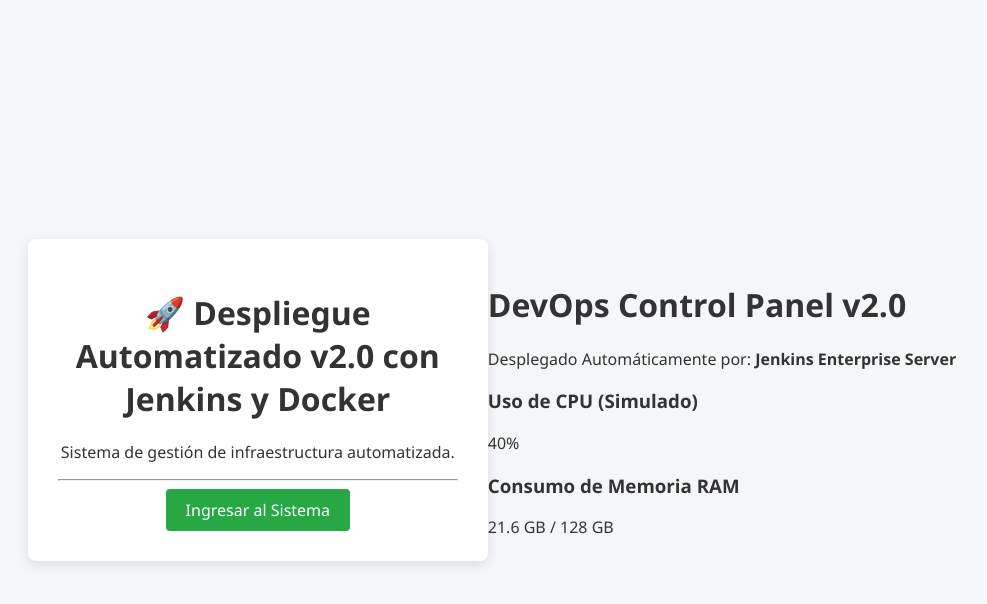
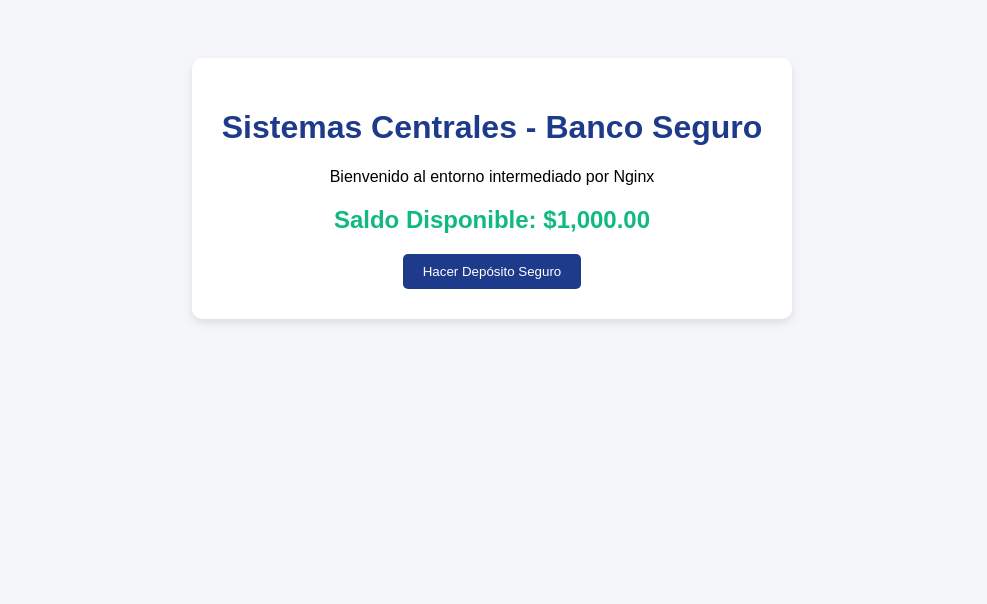
Before and after one commit to 77591500/app-DEVON, a plain HTML site: page website/index.html in a window 1280 px wide. Shown: the whole page, without its empty margins (148-1135 px from the left). Drawn offline with Linux system fonts and the light colour scheme.

```diff
--- a/website/index.html
+++ b/website/index.html
@@ -2,53 +2,22 @@
 <html lang="es">
 <head>
     <meta charset="UTF-8">
-    <meta name="viewport" content="width=device-width, initial-scale=1.0">
-    <title>Bienvenido - Enterprise App</title>
-    <link rel="stylesheet" href="css/styles.css">
+    <title>Banco Seguro - Panel Principal</title>
+    <style>
+        body { font-family: Arial, sans-serif; background-color: #f4f6f9; text-align: center; padding: 50px; }
+        .card { background: white; padding: 30px; border-radius: 10px; box-shadow: 0 4px 8px rgba(0,0,0,0.1); display: inline-block; }
+        h1 { color: #1e3a8a; }
+        .balance { font-size: 24px; color: #10b981; font-weight: bold; margin: 20px 0; }
+        button { background-color: #1e3a8a; color: white; border: none; padding: 10px 20px; border-radius: 5px; cursor: pointer; }
+        button:hover { background-color: #3b82f6; }
+    </style>
 </head>
 <body>
-
-    <!-- Página de Bienvenida -->
-    <div class="main-container">
-	    <h1>🚀 Despliegue Automatizado v2.0 con Jenkins y Docker</h1>
-        <p>Sistema de gestión de infraestructura automatizada.</p>
-        <hr>
-
-        <div class="actions">
-            <a href="views/auth/login.html" class="btn">
-                Ingresar al Sistema
-            </a>
-        </div>
+    <div class="card">
+        <h1>Sistemas Centrales - Banco Seguro</h1>
+        <p>Bienvenido al entorno intermediado por Nginx</p>
+        <div class="balance">Saldo Disponible: $1,000.00</div>
+        <button onclick="alert('Transacción procesada con éxito en el backend protegido')">Hacer Depósito Seguro</button>
     </div>
-
-    <!-- Dashboard DevOps -->
-    <div class="devops-container">
-        <header class="dashboard-header">
-            <h1>DevOps Control Panel <span class="badge">v2.0</span></h1>
-            <p>Desplegado Automáticamente por: <strong>Jenkins Enterprise Server</strong></p>
-        </header>
-
-        <div class="metrics-grid">
-            <div class="metric-card" id="cpu-card">
-                <h3>Uso de CPU (Simulado)</h3>
-                <div class="metric-value" id="cpu-value">0%</div>
-                <div class="progress-bar">
-                    <div class="progress" id="cpu-bar"></div>
-                </div>
-            </div>
-
-            <div class="metric-card" id="ram-card">
-                <h3>Consumo de Memoria RAM</h3>
-                <div class="metric-value" id="ram-value">0 GB</div>
-                <div class="progress-bar">
-                    <div class="progress" id="ram-bar"></div>
-                </div>
-            </div>
-        </div>
-    </div>
-
-    <!-- Cargar JavaScript -->
-    <script src="js/dashboard.js"></script>
-
 </body>
 </html>
```
Also changed, not shown: website/index.viejo.html (added, +54 -0 lines), 4 other files.
